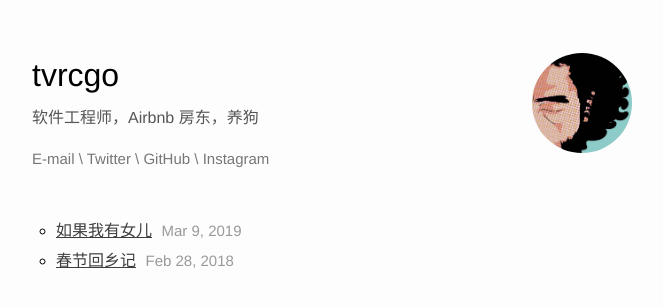
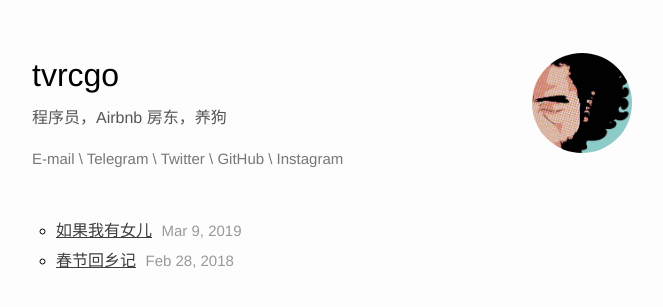
Before and after one commit to tvrcgo/tvrcgo.github.io, a Jekyll site: the page built from index.html, in a window 1280 px wide. Shown: the top 307 px of the page, without its empty margins (308-971 px from the left). Built offline with Jekyll 4.4.1, drawn with Linux system fonts in a browser that asks for light colours; the list of posts is cut into pages by our own code.

Commit message:
update profile

```diff
--- a/index.html
+++ b/index.html
@@ -7,9 +7,10 @@ layout: default
 	<div class='head'>
 		<img src='img/avatar.jpg' class='avatar' />
 		<h2 class='page-title'>{{ site.title }}</h2>
-		<p class='profile'>软件工程师，Airbnb 房东，养狗</p>
+		<p class='profile'>程序员，Airbnb 房东，养狗</p>
 		<div class='contact'>
 			<a href='mailto:tvrcgo@gmail.com'>E-mail</a> \
+			<a href='https://t.me/tvrcgo' target='_blank'>Telegram</a> \
 			<a href='http://twitter.com/tvrcgo' target='_blank'>Twitter</a> \
 			<a href='http://github.com/tvrcgo' target='_blank'>GitHub</a> \
 			<a href='http://instagram.com/tvrcgo' target='_blank'>Instagram</a>
```
